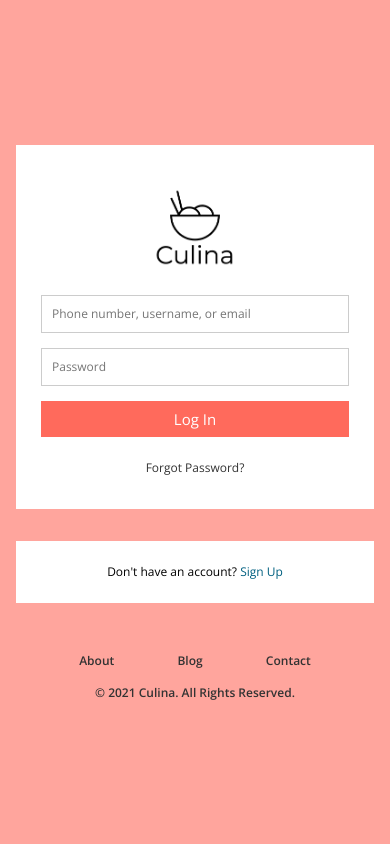
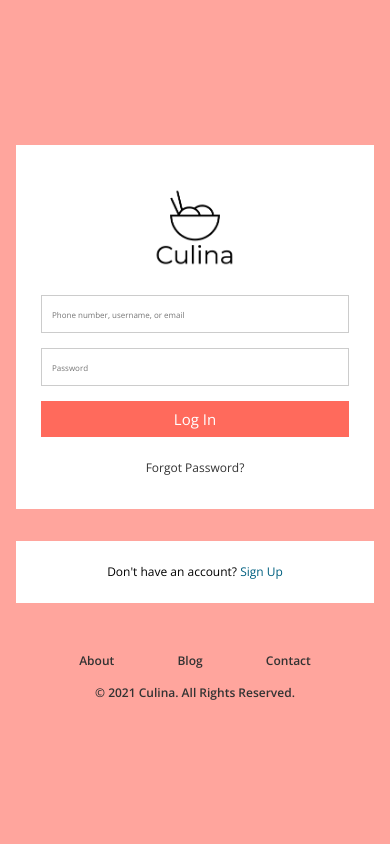
Before and after one commit to jose-a-dlc05/culina-food-app, a PHP site: page / in a window 390 px wide. Run offline with PHP 8.4, Linux system fonts and the light colour scheme.

Commit message:
modified placeholder text for mobile version

```diff
--- a/resources/css/styles.css
+++ b/resources/css/styles.css
@@ -157,4 +157,16 @@ a {
     z-index: -1000;
     background-color: #ff6a5c;
   }
+  .wrapper .fieldset input::-webkit-input-placeholder {
+    font-size: 0.5rem;
+  }
+  .wrapper .fieldset input:-ms-input-placeholder {
+    font-size: 0.5rem;
+  }
+  .wrapper .fieldset input::-ms-input-placeholder {
+    font-size: 0.5rem;
+  }
+  .wrapper .fieldset input::placeholder {
+    font-size: 0.5rem;
+  }
 }
--- a/resources/scss/styles.scss
+++ b/resources/scss/styles.scss
@@ -155,5 +155,13 @@ a {
       z-index: -1000;
       background-color: #ff6a5c;
     }
+
+    .fieldset {
+      input {
+        &::placeholder {
+          font-size: 0.5rem;
+        }
+      }
+    }
   }
 }
```
